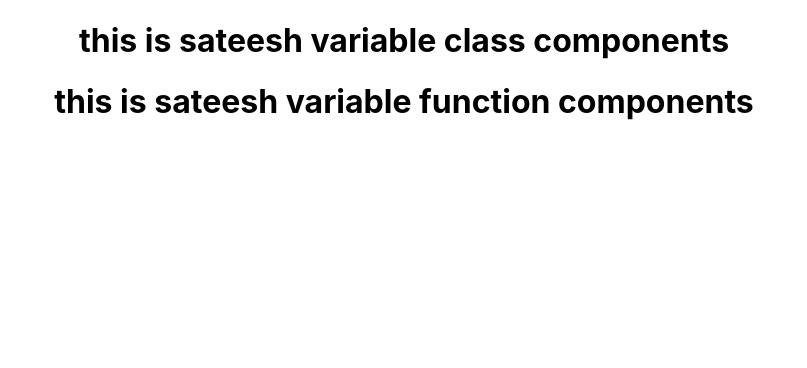
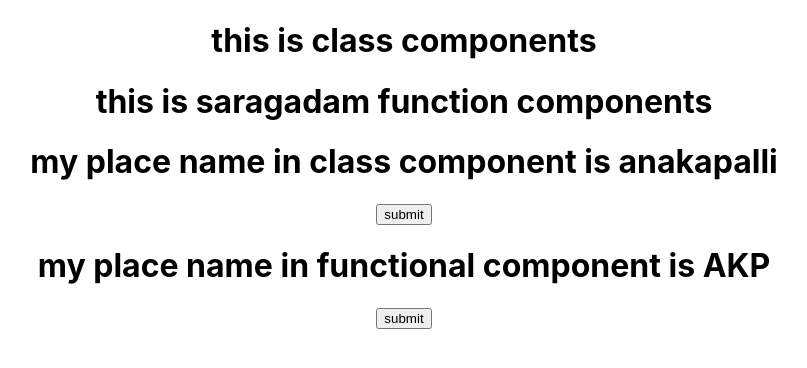
Before and after one commit to luckyreact/react-first, a React (Create React App) app in the folder benifits/: page / in a window 1280 px wide. Shown: the top 368 px of the page, without its empty margins (236-1043 px from the left). Built offline with nearby package versions, Linux system fonts and the light colour scheme.

Commit message:
stateclass and statefunctional componentsa

```diff
--- a/benifits/src/App.js
+++ b/benifits/src/App.js
@@ -1,12 +1,16 @@
 import './App.css';
-import Greet from './components/greet';
+import Greet from './components/greetClass';
 import GreetFunction from './components/greetFunction';
+import StateClass from './components/StateClass';
+import StateFunction from './components/StateFunction';
 
 function App() {
   return (
     <div className="App">
-     <Greet/>
-     <GreetFunction/>
+     <Greet nameProp="sateesh" />
+     <GreetFunction nameProp="saragadam"/>
+     <StateClass nameprop="sateesh"/>
+     <StateFunction nameprop="saragadam"/>
     </div>
   );
 }
--- /dev/null
+++ b/benifits/src/components/StateClass.js
@@ -0,0 +1,20 @@
+import React, { Component } from "react";
+
+class StateClassComponent extends Component {
+    constructor(props){
+        super(props);
+        this.state={place:'anakapalli'}
+    }
+    buttonHandler = () =>{
+    this.setState({place:"vizag"})
+    }
+    render(){
+        return(
+            <div>
+             <h1>my place name in class component is {this.state.place} </h1>
+            <button onClick={this.buttonHandler}>submit</button>
+            </div>
+        );
+    };
+};
+export default StateClassComponent;
--- /dev/null
+++ b/benifits/src/components/StateFunction.js
@@ -0,0 +1,17 @@
+import React, {useState} from "react";
+
+function StateFunctionalComponents(){
+    const[place,setPlacename] = useState('AKP')
+
+    const buttonHandler = () => {
+        setPlacename("vizag");
+
+    }
+    return(
+        <div>
+            <h1>my place name in functional component is {place}</h1>
+            <button onClick={buttonHandler}>submit</button>
+        </div>
+    );
+};
+export default StateFunctionalComponents;
--- a/benifits/src/components/greet.js
+++ /dev/null
@@ -1,14 +0,0 @@
-import React, { Component } from "react";
-
-class Greet extends Component {
-    render() {
-        let name = "sateesh variable"
-
-        return(
-          <div>
-           <h1>this is {name} class components </h1>
-          </div>
-    );
-  };
-}
-export default Greet;
--- /dev/null
+++ b/benifits/src/components/greetClass.js
@@ -0,0 +1,13 @@
+import React, { Component } from "react";
+
+class GreetClass extends Component {
+    render() {
+        return(
+
+          <div>
+           <h1>this is {this.props.nameprop} class components </h1>
+          </div>
+    );
+  };
+}
+export default GreetClass;
--- a/benifits/src/components/greetFunction.js
+++ b/benifits/src/components/greetFunction.js
@@ -1,10 +1,10 @@
-import React, { component } from "react";
+import React from "react";
 
-function GreetFunction () {
-    let name = "sateesh variable"
+function GreetFunction (props) {
+
 return(
     <div>
-    <h1>this is {name} function components</h1>
+    <h1>this is {props.nameProp} function components</h1>
     </div>
   );
 }
```
